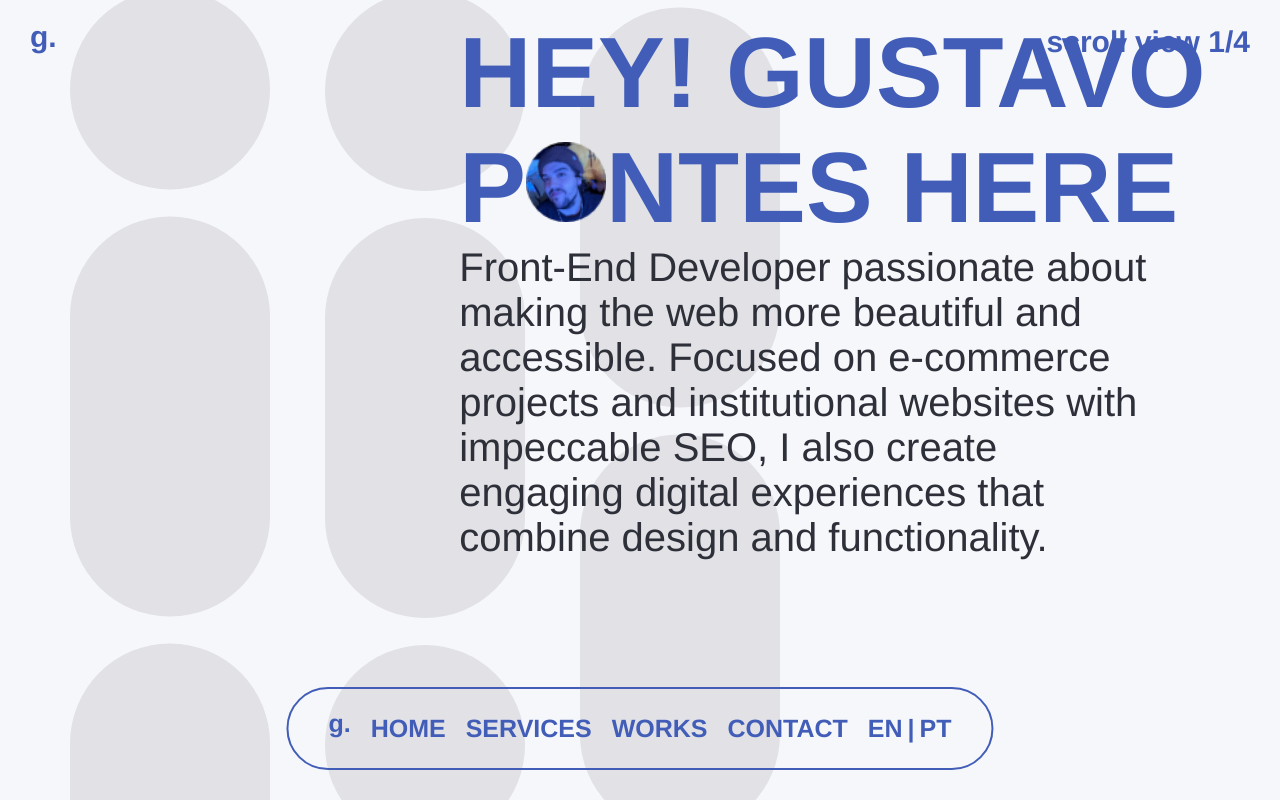
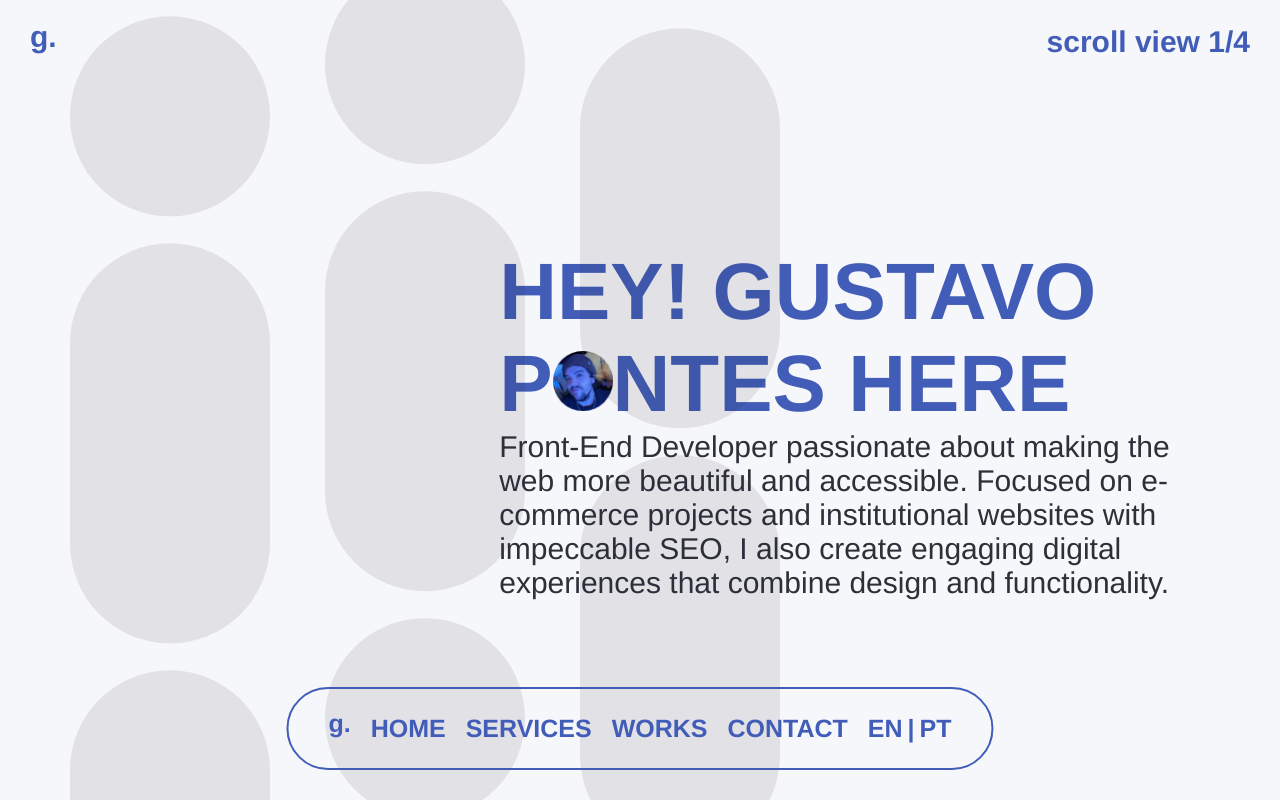
Before and after one commit to GustaDev00/GustaPT, a Next.js app: page / in a window 1280 px wide. Built offline with nearby package versions, Linux system fonts and the light colour scheme.

Commit message:
feat: intro

```diff
--- a/src/common/molecules/Background/animation.ts
+++ b/src/common/molecules/Background/animation.ts
@@ -11,21 +11,21 @@ const useAnimation = () => {
 
     setTimeout(() => {
       gsap.to(up.current, {
-        y: "-75%",
+        y: "-50%",
         repeat: -1,
         duration: 140,
         ease: "none",
       });
 
       gsap.to(upSlow.current, {
-        y: "-75%",
+        y: "-50%",
         repeat: -1,
         duration: 180,
         ease: "none",
       });
 
       gsap.to(down.current, {
-        y: "75%",
+        y: "50%",
         repeat: -1,
         duration: 140,
         ease: "none",
--- a/src/common/molecules/Background/styles.ts
+++ b/src/common/molecules/Background/styles.ts
@@ -1,9 +1,11 @@
-import styled, { keyframes } from "styled-components";
+import styled from "styled-components";
 
 export const BackgroundContainer = styled.div`
   margin: 7rem 0 0 7rem;
   display: flex;
   gap: 5.5rem;
+  position: absolute;
+  top: 0;
 
   @media (max-width: 600px) {
     gap: 2rem;
--- a/src/common/molecules/TitleLogo/styles.ts
+++ b/src/common/molecules/TitleLogo/styles.ts
@@ -1,21 +1,27 @@
 import styled from "styled-components";
 
 export const TitleLogoContainer = styled.div`
-  position: absolute;
-  right: 4rem;
-  bottom: 30%;
+  width: 100vw;
+  height: 100vh;
+  display: flex;
+  align-items: flex-end;
+  justify-content: flex-end;
+`;
+
+export const Article = styled.article`
+  padding-bottom: 30rem;
   width: 61%;
 
-  @media (max-width: 1100px) {
+  @media (max-width: 1280px) {
+    padding-bottom: 20rem;
   }
 
   @media (max-width: 600px) {
+    padding-bottom: 40%;
     width: 80%;
     right: 0.5rem;
   }
 `;
-
-export const Article = styled.article``;
 
 export const Title = styled.h1`
   font-size: ${({ theme }) => theme.size.size10rem};
@@ -29,7 +35,7 @@ export const Title = styled.h1`
     display: none;
   }
 
-  @media (max-width: 1100px) {
+  @media (max-width: 1280px) {
     font-size: ${({ theme }) => theme.size.size8rem};
 
     img {
@@ -56,7 +62,7 @@ export const Description = styled.p`
   font-size: ${({ theme }) => theme.size.size4rem};
   font-weight: 400;
 
-  @media (max-width: 1100px) {
+  @media (max-width: 1280px) {
     font-size: ${({ theme }) => theme.size.size3rem};
   }
 
--- a/src/common/organisms/Header/index.tsx
+++ b/src/common/organisms/Header/index.tsx
@@ -1,21 +1,18 @@
-import Logo from "@/common/atoms/Logo";
+import { FC } from "react";
 import * as S from "./styles";
-import { FC } from "react";
 import { HeaderProps } from "./props";
-import Nav from "@/common/molecules/Nav";
-import Scroll from "@/common/atoms/Scroll";
 
 const Header: FC<HeaderProps> = ({ children }) => {
   return (
     <>
       <S.Header>
-        <Logo />
-        <Scroll />
+        <S.Logo />
+        <S.Scroll />
       </S.Header>
 
-      <S.Main>{children}</S.Main>
+      <S.MainChildren>{children}</S.MainChildren>
 
-      <Nav />
+      <S.Nav />
     </>
   );
 };
--- a/src/common/organisms/Header/styles.ts
+++ b/src/common/organisms/Header/styles.ts
@@ -1,4 +1,8 @@
 import styled from "styled-components";
+import _Logo from "@/common/atoms/Logo";
+import _Nav from "@/common/molecules/Nav";
+import _Scroll from "@/common/atoms/Scroll";
+import { Main } from "@/styles/components/styles";
 
 export const Header = styled.header`
   width: 100%;
@@ -9,4 +13,10 @@ export const Header = styled.header`
   align-items: center;
 `;
 
-export const Main = styled.main``;
+export const Logo = styled(_Logo)``;
+
+export const Scroll = styled(_Scroll)``;
+
+export const Nav = styled(_Nav)``;
+
+export const MainChildren = styled(Main)``;
--- a/src/styles/components/styles.ts
+++ b/src/styles/components/styles.ts
@@ -4,3 +4,14 @@ export const Section = styled.section`
   height: 100%;
   overflow: hidden;
 `;
+
+export const Float = styled.div`
+  position: absolute;
+  width: 100%;
+  top: 0;
+  left: 0;
+`;
+
+export const Main = styled.main`
+  position: relative;
+`;
--- a/src/templates/Intro/index.tsx
+++ b/src/templates/Intro/index.tsx
@@ -1,13 +1,13 @@
 import Background from "@/common/molecules/Background";
 import TitleLogo from "@/common/molecules/TitleLogo";
-import { Section } from "@/styles/components/styles";
+import { Float } from "@/styles/components/styles";
 
 const IntroTemplate = () => {
   return (
-    <Section>
+    <Float>
+      <TitleLogo />
       <Background />
-      <TitleLogo />
-    </Section>
+    </Float>
   );
 };
 
```
